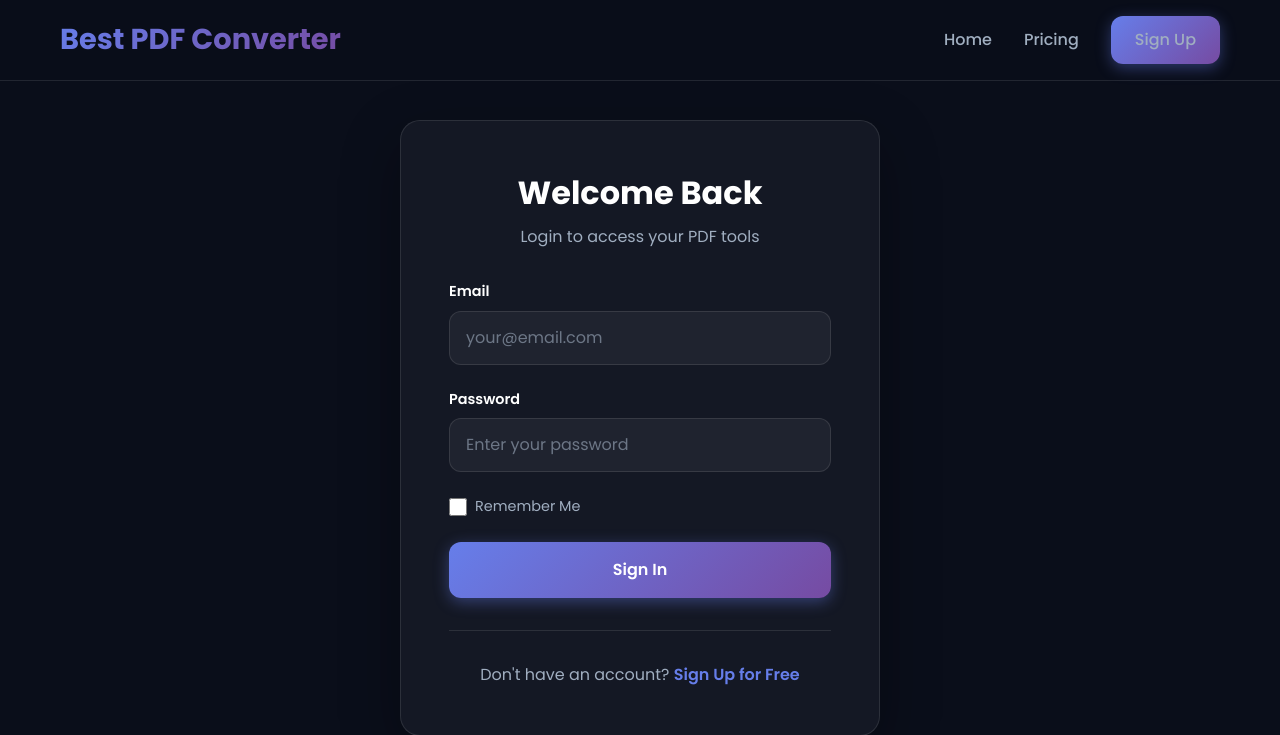
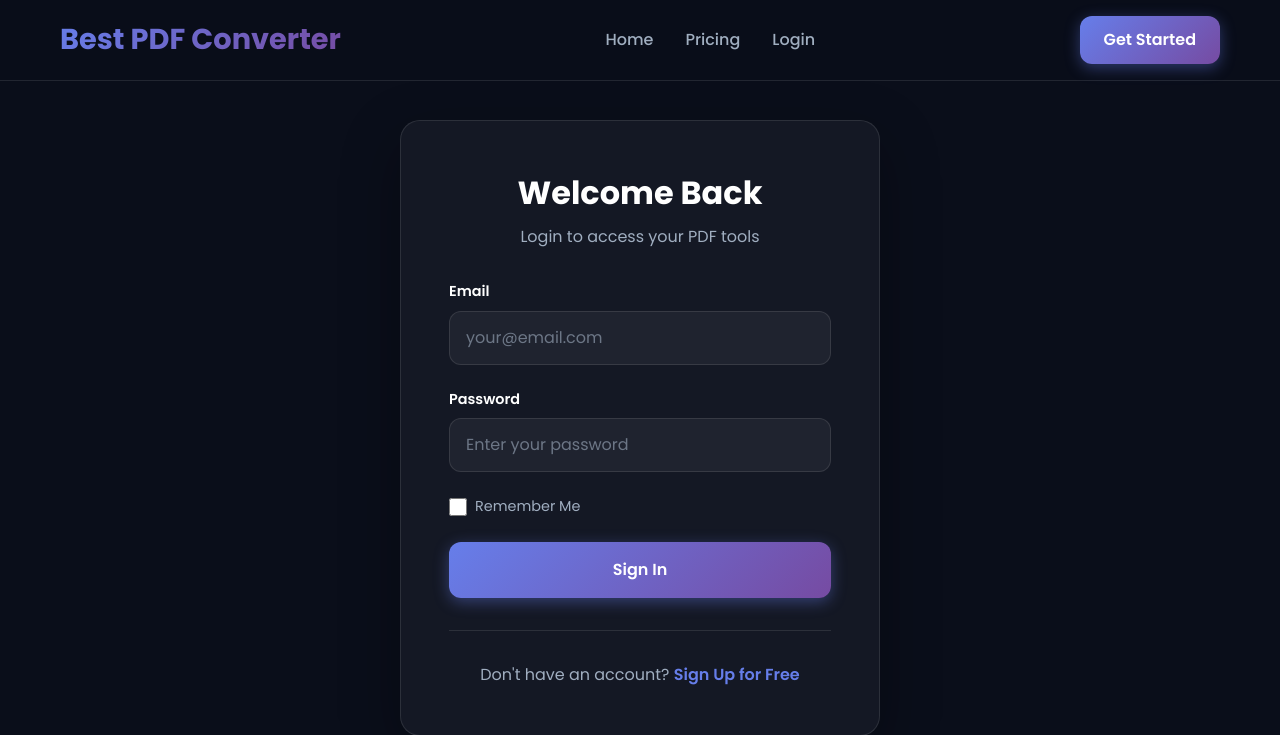
Before and after one commit to zfermi/Zenpdf, a Flask app: page /auth/login in a window 1280 px wide. Shown: the top 735 px of the page. Run offline with Flask 3, Linux system fonts and the light colour scheme; some libraries are stand-ins or nearby versions.

Commit message:
Complete navigation menu implementation across all pages
Added full navigation structure to login and register pages including:
- Dashboard link (conditional on authentication)
- Admin link (conditional on admin role)
- Logout/Login toggle based on auth state
- Get Started button (conditional on not authenticated)

All pages now have consistent navigation matching the home page design.

🤖 Generated with [Claude Code](https://claude.com/claude-code)

Co-Authored-By: Claude <noreply@anthropic.com>

```diff
--- a/templates/auth/login.html
+++ b/templates/auth/login.html
@@ -83,6 +83,12 @@
 
         .nav-links a:hover {
             color: var(--text-primary);
+        }
+
+        .nav-cta {
+            display: flex;
+            align-items: center;
+            gap: 1rem;
         }
 
         .btn {
@@ -297,7 +303,20 @@
                 <div class="nav-links">
                     <a href="{{ url_for('home') }}">Home</a>
                     <a href="{{ url_for('pricing') }}">Pricing</a>
-                    <a href="{{ url_for('auth.register') }}" class="btn btn-primary">Sign Up</a>
+                    {% if current_user.is_authenticated %}
+                    <a href="{{ url_for('dashboard') }}">Dashboard</a>
+                    {% if current_user.is_admin %}
+                    <a href="{{ url_for('admin_panel') }}">Admin</a>
+                    {% endif %}
+                    <a href="{{ url_for('auth.logout') }}">Logout</a>
+                    {% else %}
+                    <a href="{{ url_for('auth.login') }}">Login</a>
+                    {% endif %}
+                </div>
+                <div class="nav-cta">
+                    {% if not current_user.is_authenticated %}
+                    <a href="{{ url_for('auth.register') }}" class="btn btn-primary">Get Started</a>
+                    {% endif %}
                 </div>
             </div>
         </div>
```
Also changed, not shown: templates/auth/register.html (+19 -0 lines).
